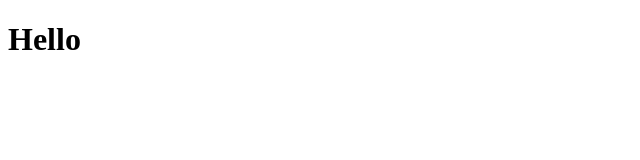
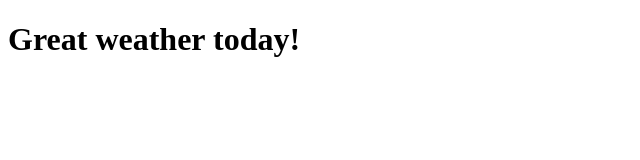
Before and after one commit to RiperYT/RiperYT.github.io, a plain HTML site: page site/index.html in a window 1280 px wide. Shown: the whole page, without its empty margins (0-640 px from the left). Drawn offline with Linux system fonts and the light colour scheme.

Commit message:
Modify index.html

```diff
--- a/site/index.html
+++ b/site/index.html
@@ -4,6 +4,6 @@
         <title>Hi everyone</title>
     </head>
     <body>
-        <h1>Hello</h1>
+        <h1>Great weather today!</h1>
     </body>
 </html>
```
